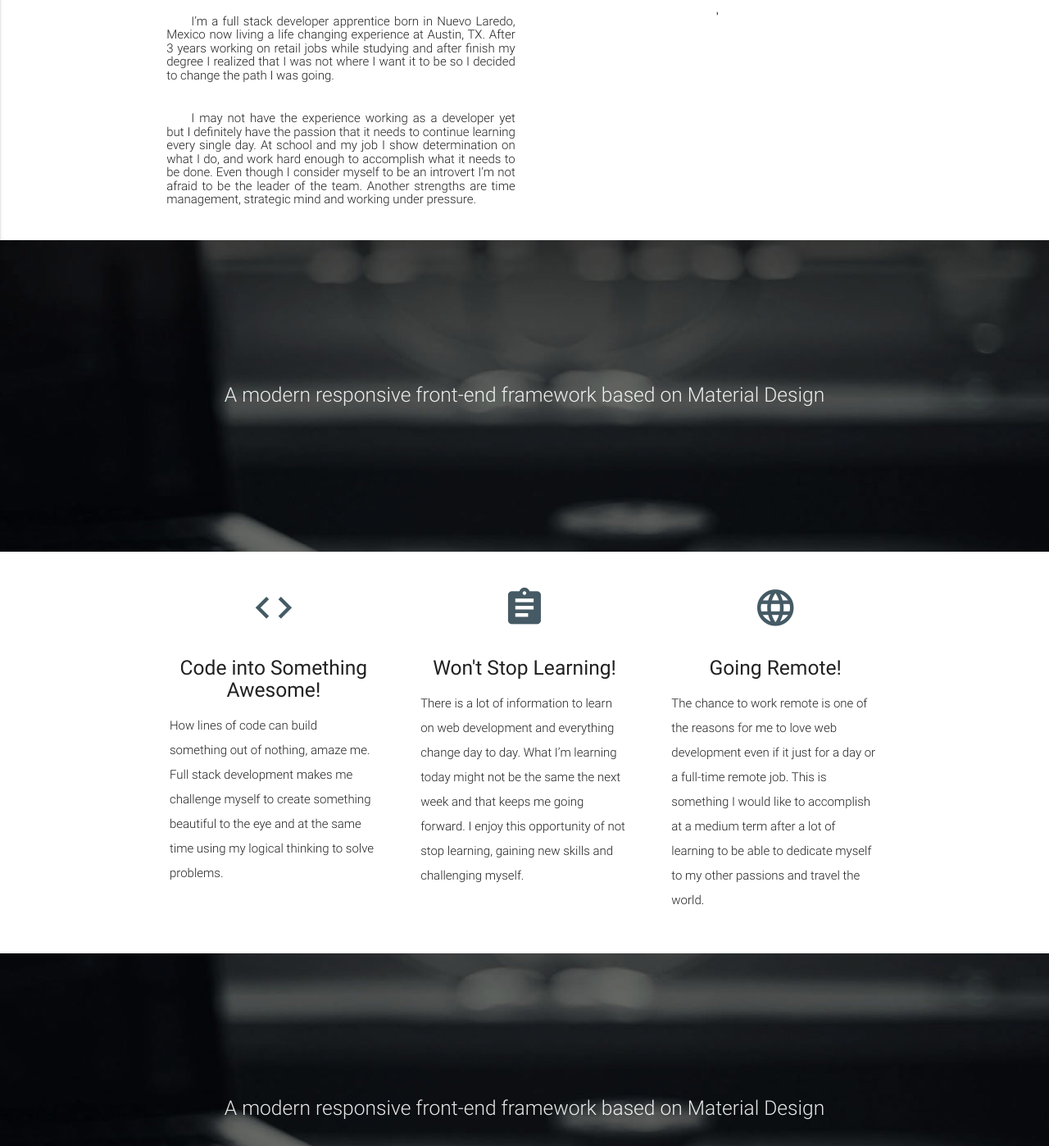
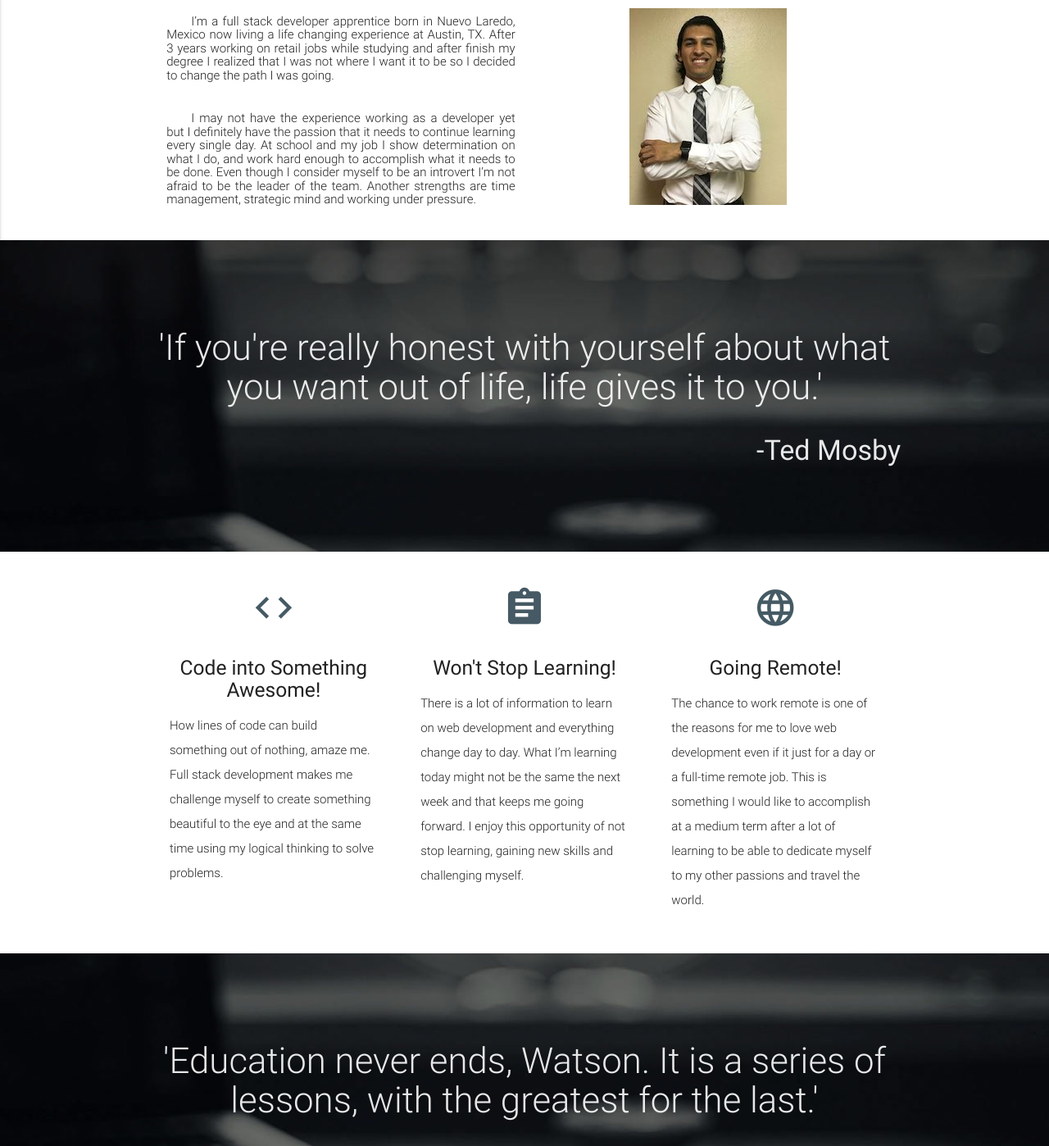
Before and after one commit to gael7/gael7.github.io, a plain HTML site: page index.html in a window 1280 px wide. Shown: the part 517-1915 px from the top of the page at 82% size. Drawn offline with nearby package versions, Linux system fonts and the light colour scheme.

Commit message:
adding quotes and picture

```diff
--- a/assets/js/index.js
+++ b/assets/js/index.js
@@ -1,7 +1,9 @@
 var index={
   aboutMe1:"I’m a full stack developer apprentice born in Nuevo Laredo, Mexico now living a life changing experience at  Austin, TX. After 3 years working on retail jobs while studying and after finish my degree I realized that I was not where I want it to be so I decided to change the path I was going.",
   aboutMe2:"I may not have the experience working as a developer yet but I definitely have the passion that it needs to continue learning every single day. At school and my job I show determination on what I do, and work hard enough to accomplish what it needs to be done. Even though I consider myself to be an introvert I’m not afraid to be the leader of the team. Another strengths are time management, strategic mind and working under pressure.",
-  aboutMePic: "",
+  aboutMePic: "assets/images/me.jpg",
+  quote: ["If you're really honest with yourself about what you want out of life, life gives it to you.", "-Ted Mosby"],
+  quote2: ["Education never ends, Watson. It is a series of lessons, with the greatest for the last.", "-Arthur Conan Doyle"],
   iconInfo: [
     {
     icon: "code",
@@ -19,16 +21,24 @@ var index={
   displayAbout: function(){
     $("#aboutMe").append("<h4>About Me</h4>");
     $("#aboutMe").append("<div class='col s6'><h6 class='light' style='text-align:justify; text-indent:30px'>"+index.aboutMe1+"</h6><br><h6 class='light' style='text-align:justify; text-indent:30px'>"+index.aboutMe2+"</h6></div>");
-    $("#aboutMe").append("<div class='col s6><img class='responsive-img' src="+index.aboutMePic+"></div>'");
+    $("#aboutMe").append("<div class='col s6'><img src='"+index.aboutMePic+"'></div>");
   },
   displayIconSection: function(){
     for (i=0; i<index.iconInfo.length; i++){
     $("#iconSection").append("<div class='col s12 m4'><div class='icon-block'><h2 class='center blue-grey-text text-darken-2'><i class='material-icons'>"+index.iconInfo[i].icon+"</i></h2><h5 class='center'>"+index.iconInfo[i].title+"</h5><p class='light'>"+index.iconInfo[i].info+"</p></div></div>");
-  }
-  }
+    }
+  },
+  displayQuote:function(){
+    $("#quote").append("<h3 class='header center col s12 light'>'"+index.quote[0]+"'</h3><h4 class='right'>"+index.quote[1]+"</h4>");
+  },
+  displayQuote2: function(){
+      $("#quote2").append("<h3 class='header center col s12 light'>'"+index.quote2[0]+"'</h3><h4 class='right'>"+index.quote2[1]+"</h4>");
+  },
 };
 
 $(document).ready(function(){
   index.displayAbout();
   index.displayIconSection();
+  index.displayQuote();
+  index.displayQuote2();
 });
--- a/index.html
+++ b/index.html
@@ -65,8 +65,8 @@
   <div class="parallax-container valign-wrapper">
     <div class="section no-pad-bot">
       <div class="container">
-        <div class="row center">
-          <h5 class="header col s12 light">A modern responsive front-end framework based on Material Design</h5>
+        <div class="row center" id='quote'>
+
         </div>
       </div>
     </div>
@@ -84,8 +84,7 @@
   <div class="parallax-container valign-wrapper">
     <div class="section no-pad-bot">
       <div class="container">
-        <div class="row center">
-          <h5 class="header col s12 light">A modern responsive front-end framework based on Material Design</h5>
+        <div class="row center" id='quote2'>
         </div>
       </div>
     </div>
```
Also changed, not shown: assets/js/education.js (+5 -5 lines), assets/images/me.jpg (added), 1 other file.
